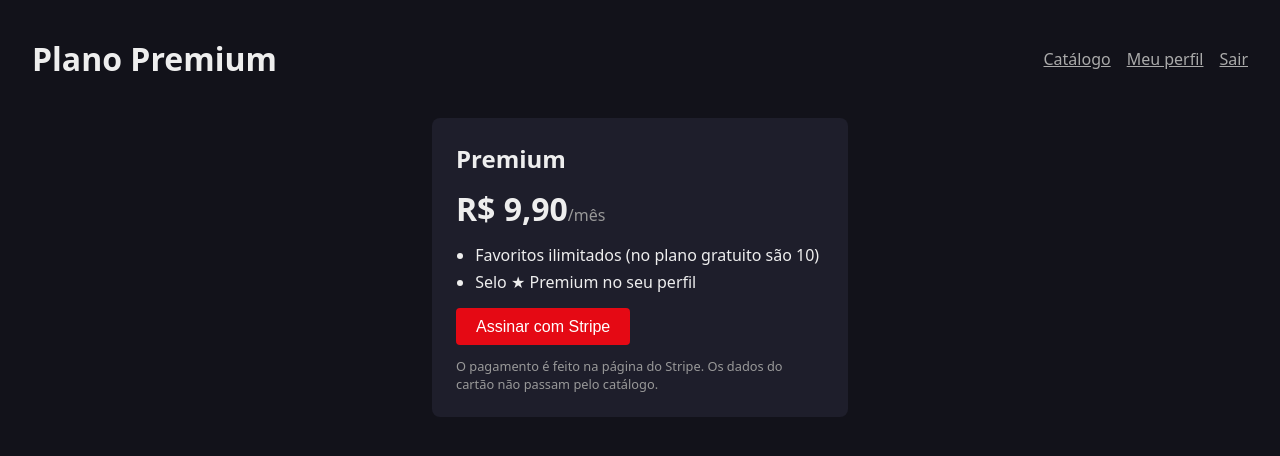
After one commit to joao-alegre07/Hanks-catalogue, a Flask app: template templates/premium.html in a window 1280 px wide. The commit adds this page. Shown: the top 456 px of the page. Run offline with Flask 3, Linux system fonts and the light colour scheme; the template is opened without the code that fills it: most values are stand-ins (such as "Sample title", 1, 10 or a date in 2020).

Commit message:
plano premium com stripe: checkout, webhook com assinatura conferida e favoritos sem limite pra quem assina

```diff
--- a/app/__init__.py
+++ b/app/__init__.py
@@ -17,11 +17,13 @@ def create_app():
     from .auth import auth_bp
     from .movies import movies_bp
     from .perfil import perfil_bp
+    from .premium import premium_bp
     from .saude import saude_bp
 
     app.register_blueprint(auth_bp)
     app.register_blueprint(movies_bp)
     app.register_blueprint(perfil_bp)
+    app.register_blueprint(premium_bp)
     app.register_blueprint(saude_bp)
 
     # /metrics no formato do Prometheus. Agrupa pela regra da rota
--- a/auth-service/app.py
+++ b/auth-service/app.py
@@ -248,7 +248,7 @@ def obter_usuario(usuario_id):
         description: Usuário encontrado.
         content:
           application/json:
-            example: {"id": 7, "nome": "Maria", "email": "maria@exemplo.com", "role": "usuario"}
+            example: {"id": 7, "nome": "Maria", "email": "maria@exemplo.com", "role": "usuario", "premium": false}
       404:
         description: Não existe usuário com esse id.
         content:
@@ -261,7 +261,7 @@ def obter_usuario(usuario_id):
     try:
         with conn.cursor() as cur:
             cur.execute(
-                "SELECT id, nome, email, role FROM usuarios WHERE id = %s",
+                "SELECT id, nome, email, role, premium FROM usuarios WHERE id = %s",
                 (usuario_id,),
             )
             usuario = cur.fetchone()
@@ -271,7 +271,91 @@ def obter_usuario(usuario_id):
     if usuario is None:
         return jsonify(erro="Usuário não encontrado."), 404
 
+    usuario["premium"] = bool(usuario["premium"])
     return jsonify(usuario)
+
+
+@app.route("/usuarios/<int:usuario_id>/plano", methods=["PUT"])
+def alterar_plano(usuario_id):
+    """Liga ou desliga o premium de um usuário
+    ---
+    tags: [contas]
+    description: >
+      Chamada pelo catálogo depois de validar a assinatura de um webhook do Stripe. Guarda só os
+      IDs do cliente e da assinatura no Stripe, nunca dado de cartão. Repetir a mesma chamada não
+      muda nada (o Stripe pode entregar o mesmo evento mais de uma vez).
+    parameters:
+      - name: usuario_id
+        in: path
+        required: true
+        schema:
+          type: integer
+          example: 7
+    requestBody:
+      required: true
+      content:
+        application/json:
+          schema:
+            type: object
+            required: [premium]
+            properties:
+              premium:
+                type: boolean
+                example: true
+              stripe_customer_id:
+                type: string
+                example: cus_R2x9aB3cD4eF5g
+              stripe_subscription_id:
+                type: string
+                example: sub_1Q8xYz2eZvKYlo2C
+    responses:
+      200:
+        description: Plano atualizado.
+        content:
+          application/json:
+            schema:
+              $ref: '#/components/schemas/Ok'
+      400:
+        description: Faltou o campo premium.
+        content:
+          application/json:
+            schema:
+              $ref: '#/components/schemas/Erro'
+            example: {"erro": "Informe premium: true ou false."}
+      404:
+        description: Não existe usuário com esse id.
+        content:
+          application/json:
+            schema:
+              $ref: '#/components/schemas/Erro'
+            example: {"erro": "Usuário não encontrado."}
+    """
+    dados = request.get_json(force=True, silent=True) or {}
+    if not isinstance(dados.get("premium"), bool):
+        return jsonify(erro="Informe premium: true ou false."), 400
+
+    premium = dados["premium"]
+    customer_id = dados.get("stripe_customer_id")
+    subscription_id = dados.get("stripe_subscription_id") if premium else None
+
+    conn = get_connection()
+    try:
+        with conn.cursor() as cur:
+            cur.execute("SELECT id FROM usuarios WHERE id = %s", (usuario_id,))
+            if cur.fetchone() is None:
+                return jsonify(erro="Usuário não encontrado."), 404
+
+            # Ao cancelar, só a assinatura sai; o id do cliente no Stripe fica.
+            cur.execute(
+                "UPDATE usuarios SET premium = %s, "
+                "stripe_customer_id = COALESCE(%s, stripe_customer_id), "
+                "stripe_subscription_id = %s WHERE id = %s",
+                (premium, customer_id, subscription_id, usuario_id),
+            )
+    finally:
+        conn.close()
+
+    return jsonify(ok=True)
 
 
 @app.route("/esqueci-senha", methods=["POST"])
--- a/docker-compose.yml
+++ b/docker-compose.yml
@@ -34,6 +34,9 @@ services:
       S3_BUCKET: ${S3_BUCKET}
       S3_ACCESS_KEY: ${S3_ACCESS_KEY}
       S3_SECRET_KEY: ${S3_SECRET_KEY}
+      STRIPE_SECRET_KEY: ${STRIPE_SECRET_KEY}
+      STRIPE_PRICE_ID: ${STRIPE_PRICE_ID}
+      STRIPE_WEBHOOK_SECRET: ${STRIPE_WEBHOOK_SECRET}
     depends_on:
       auth:
         condition: service_started
--- a/init.sql
+++ b/init.sql
@@ -7,6 +7,14 @@ CREATE TABLE IF NOT EXISTS usuarios (
   role VARCHAR(20) NOT NULL DEFAULT 'usuario',
   criado_em TIMESTAMP DEFAULT CURRENT_TIMESTAMP
 );
+
+-- Plano premium (Stripe). Do pagamento, o banco guarda só os IDs do cliente e
+-- da assinatura no Stripe -- nada de cartão. Fica num ALTER separado pra
+-- valer também num banco que já existia (rodar o init.sql de novo é seguro).
+ALTER TABLE usuarios
+  ADD COLUMN IF NOT EXISTS premium BOOLEAN NOT NULL DEFAULT FALSE,
+  ADD COLUMN IF NOT EXISTS stripe_customer_id VARCHAR(255),
+  ADD COLUMN IF NOT EXISTS stripe_subscription_id VARCHAR(255);
 
 CREATE TABLE IF NOT EXISTS reset_tokens (
   token VARCHAR(64) PRIMARY KEY,
--- a/requirements.txt
+++ b/requirements.txt
@@ -5,3 +5,4 @@ gunicorn==22.0.0
 boto3==1.35.36
 flasgger==0.9.7.1
 prometheus-flask-exporter==0.23.1
+stripe==15.6.1
--- a/static/style.css
+++ b/static/style.css
@@ -191,7 +191,9 @@ body {
 }
 .acao-acesso_negado .acao,
 .acao-login_falhou .acao { background: #5c1a1a; color: #ff6b6b; }
-.acao-moderar_comentario .acao { background: #4a3b12; color: #f0c040; }
+.acao-moderar_comentario .acao,
+.acao-premium_ativado .acao { background: #4a3b12; color: #f0c040; }
+.acao-webhook_recusado .acao { background: #5c1a1a; color: #ff6b6b; }
 
 .autor { color: #eee; font-weight: 600; text-decoration: none; }
 .autor:hover { text-decoration: underline; }
@@ -267,6 +269,74 @@ body {
 .favorito img { width: 100%; border-radius: 6px; display: block; }
 .favorito p { font-size: 0.8rem; margin: 0.35rem 0 0; }
 
+.selo-premium {
+  display: inline-block;
+  padding: 0.15rem 0.6rem;
+  border-radius: 999px;
+  background: #f0c040;
+  color: #12121a;
+  font-size: 0.8rem;
+  font-weight: 700;
+  vertical-align: middle;
+}
+
+.topbar-links .link-premium { color: #f0c040; }
+
+.plano-aviso {
+  margin: 0 2rem 1.5rem;
+  padding: 0.6rem 1rem;
+  background: #1e1e2b;
+  border-left: 3px solid #f0c040;
+  border-radius: 4px;
+  font-size: 0.9rem;
+  color: #ccc;
+}
+.plano-aviso a { color: #f0c040; }
+
+.fav-btn:disabled { opacity: 0.5; cursor: not-allowed; }
+
+.premium {
+  max-width: 480px;
+  margin: 0 auto;
+  padding: 0 2rem 2rem;
+  display: flex;
+  flex-direction: column;
+  gap: 1rem;
+}
+
+.plano {
+  background: #1e1e2b;
+  padding: 1.5rem;
+  border-radius: 8px;
+  display: flex;
+  flex-direction: column;
+  gap: 0.75rem;
+}
+.plano h2, .plano p { margin: 0; }
+.plano ul { margin: 0; padding-left: 1.2rem; line-height: 1.7; }
+.plano button {
+  padding: 0.6rem 1.25rem;
+  border: none;
+  border-radius: 4px;
+  background: #e50914;
+  color: white;
+  font-size: 1rem;
+  cursor: pointer;
+}
+.plano-ativo { border: 1px solid #f0c040; align-items: flex-start; }
+.preco { font-size: 2rem; font-weight: 700; }
+.preco span { font-size: 1rem; font-weight: 400; color: #999; }
+.plano-nota { color: #999; font-size: 0.8rem; }
+
+.aviso {
+  margin: 0;
+  padding: 0.6rem 1rem;
+  background: #1e1e2b;
+  border-left: 3px solid #f0c040;
+  border-radius: 4px;
+  color: #ccc;
+}
+
 @media (max-width: 600px) {
   .perfil { padding: 0 1rem 1rem; }
   .perfil-topo { flex-direction: column; text-align: center; }
--- a/templates/perfil.html
+++ b/templates/perfil.html
@@ -17,7 +17,7 @@
       <div class="avatar avatar-vazio">{{ usuario.nome[:1] | upper }}</div>
     {% endif %}
     <div>
-      <h2>{{ usuario.nome }}</h2>
+      <h2>{{ usuario.nome }}{% if usuario.premium %} <span class="selo-premium">★ Premium</span>{% endif %}</h2>
       {% if bio %}
         <p class="bio">{{ bio }}</p>
       {% else %}
--- /dev/null
+++ b/templates/premium.html
@@ -0,0 +1,41 @@
+{% extends "base.html" %}
+{% block body %}
+<header class="topbar">
+  <h1>Plano Premium</h1>
+  <nav class="topbar-links">
+    <a href="{{ url_for('movies.catalogo') }}">Catálogo</a>
+    <a href="{{ url_for('perfil.meu_perfil') }}">Meu perfil</a>
+    <a class="logout" href="{{ url_for('auth.logout') }}">Sair</a>
+  </nav>
+</header>
+
+<main class="premium">
+  {% if erro %}<p class="erro">{{ erro }}</p>{% endif %}
+
+  {% if premium %}
+  <section class="plano plano-ativo">
+    <span class="selo-premium">★ Premium</span>
+    <h2>Sua assinatura está ativa</h2>
+    <p>Favoritos sem limite e o selo Premium no seu perfil.</p>
+  </section>
+  {% else %}
+    {% if sucesso %}
+    <p class="aviso">Pagamento enviado. A confirmação chega do Stripe em alguns segundos: atualize a página pra ver o plano ativo.</p>
+    {% elif cancelado %}
+    <p class="aviso">Pagamento cancelado. Nada foi cobrado.</p>
+    {% endif %}
+  <section class="plano">
+    <h2>Premium</h2>
+    <p class="preco">R$ 9,90<span>/mês</span></p>
+    <ul>
+      <li>Favoritos ilimitados (no plano gratuito são {{ limite_favoritos }})</li>
+      <li>Selo ★ Premium no seu perfil</li>
+    </ul>
+    <form method="post" action="{{ url_for('premium.assinar') }}">
+      <button type="submit">Assinar com Stripe</button>
+    </form>
+    <p class="plano-nota">O pagamento é feito na página do Stripe. Os dados do cartão não passam pelo catálogo.</p>
+  </section>
+  {% endif %}
+</main>
+{% endblock %}
```
Also changed, not shown: app/auth.py (+13 -0 lines), app/movies.py (+25 -12 lines), app/openapi.yml (+103 -1 lines), app/premium.py (added, +137 -0 lines), auth-service/tests/test_auth.py (+34 -0 lines), templates/catalogo.html (+13 -0 lines), tests/test_catalogo.py (+148 -3 lines), README.md, 1 other file.
